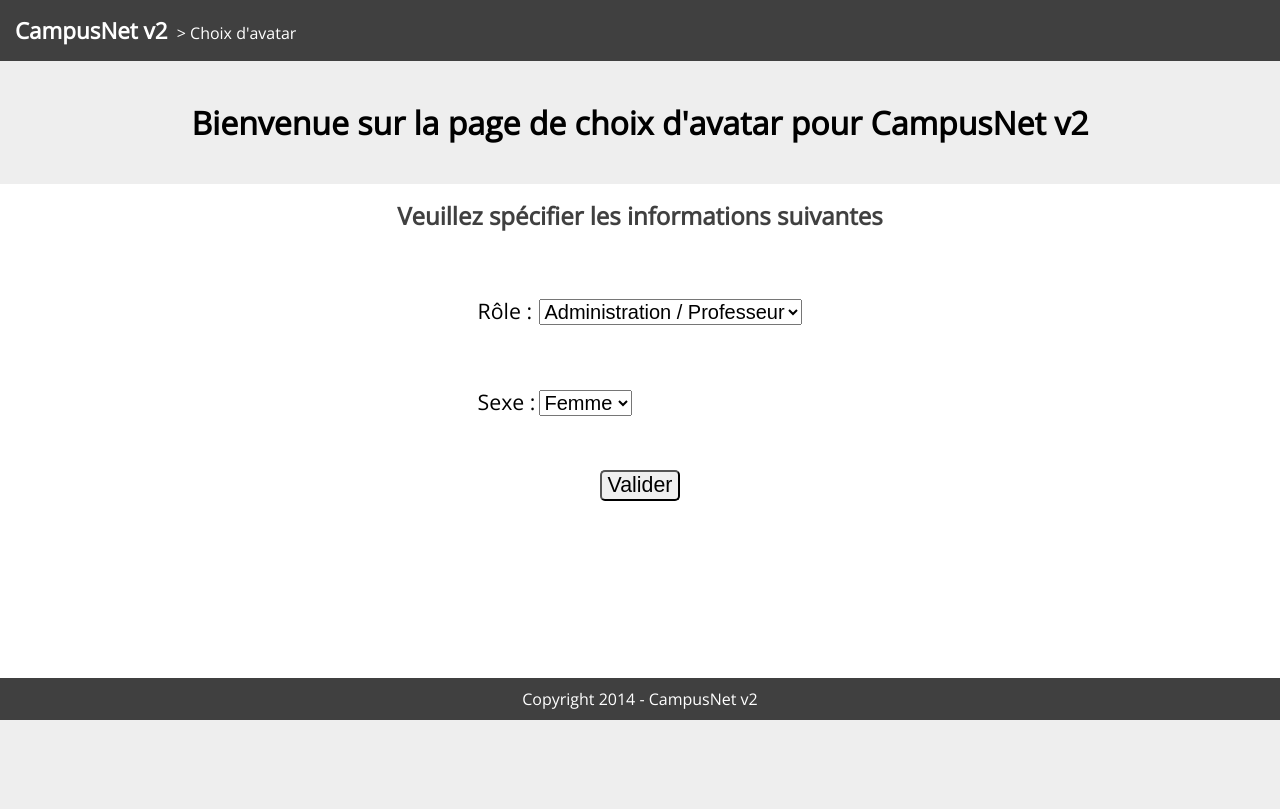
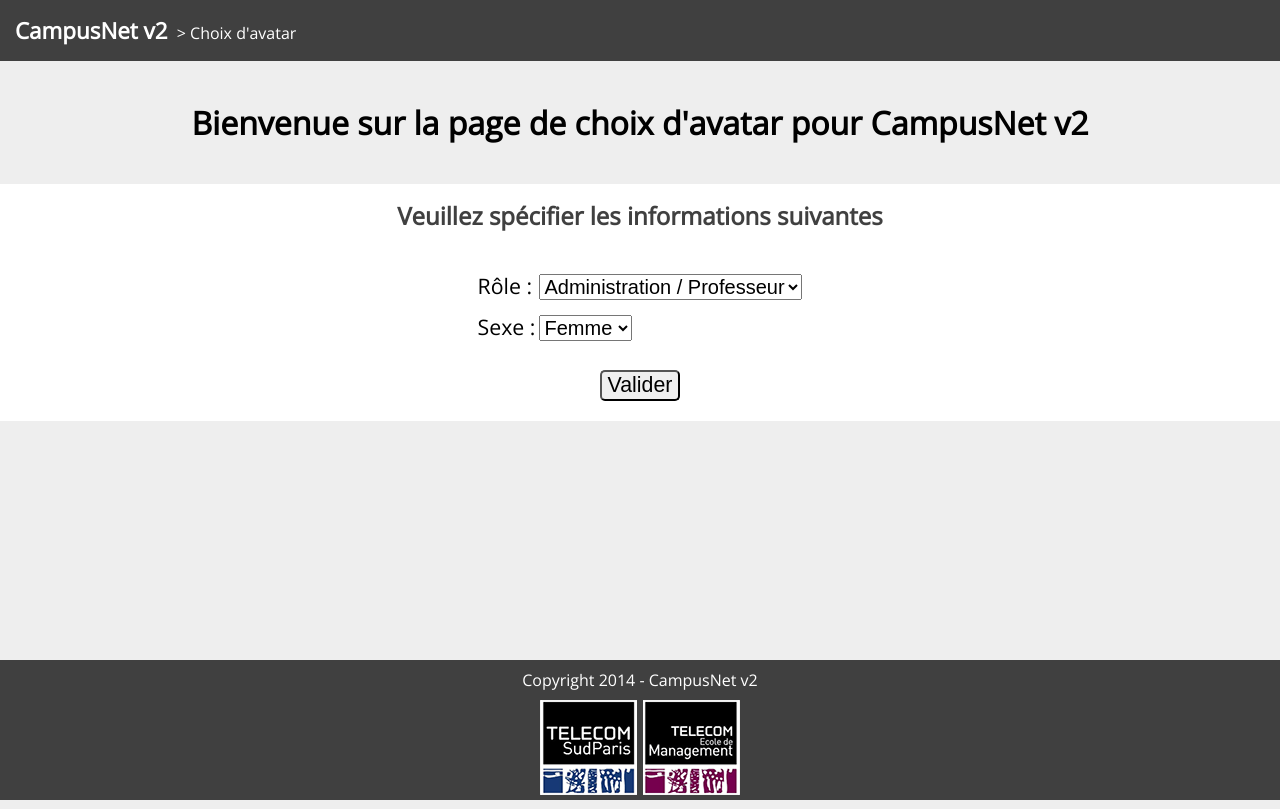
Before and after one commit to MrWormy/CampusNet, a website: page selectSkin.html in a window 1280 px wide. Drawn offline with nearby package versions, Linux system fonts and the light colour scheme.

Commit message:
Ajout des logos de TEM / TSP dans les pages à footer

```diff
--- a/admin/adminstyle.css
+++ b/admin/adminstyle.css
@@ -85,23 +85,23 @@ a {
 }
 
 #users {
-	background-image: url(../../assets/resources/icons/data_users.png);
+	background-image: url(../assets/resources/icons/data_users.png);
 }
 
 #rights {
-	background-image: url(../../assets/resources/icons/data_rights.png);
+	background-image: url(../assets/resources/icons/data_rights.png);
 }
 
 #maps {
-	background-image: url(../../assets/resources/icons/edit_maps.png);
+	background-image: url(../assets/resources/icons/edit_maps.png);
 }
 
 #pnjs {
-	background-image: url(../../assets/resources/icons/edit_pnjs.png);
+	background-image: url(../assets/resources/icons/edit_pnjs.png);
 }
 
 #quests {
-	background-image: url(../../assets/resources/icons/edit_quests.png);
+	background-image: url(../assets/resources/icons/edit_quests.png);
 }
 
 .tile:hover {
@@ -154,8 +154,8 @@ aside {
 
 footer {
 	position: relative;
-	margin-top: -40px;
-	height: 40px;
+	margin-top: -140px;
+	height: 140px;
 	line-height: 40px;
 	vertical-align: middle;
 	clear: both;
--- a/app/css/adminstyle.css
+++ b/app/css/adminstyle.css
@@ -154,8 +154,8 @@ aside {
 
 footer {
 	position: relative;
-	margin-top: -40px;
-	height: 40px;
+	margin-top: -140px;
+	height: 140px;
 	line-height: 40px;
 	vertical-align: middle;
 	clear: both;
--- a/app/css/selectstyle.css
+++ b/app/css/selectstyle.css
@@ -6,6 +6,15 @@ body {
 	text-align: center;
 	font-family: 'Open Sans', 'sans-serif';
 	background-color: #EEEEEE;
+}
+
+html, body, #wrap {margin: 0px; height: 100%;}
+
+body > #wrap {height: auto; min-height: 100%;}
+
+#content{
+	padding-top: 10px;
+	padding-bottom: 40px;
 }
 
 header {
@@ -63,8 +72,8 @@ table{
 }
 
 form td{
-	padding-top: 30px;
-	padding-bottom: 30px;
+	padding-top: 5px;
+	padding-bottom: 5px;
 	text-align: left;
 	font-size: 16pt;
 }
@@ -92,8 +101,11 @@ aside {
 }
 
 footer {
-	padding: 10px;
-	bottom: 0;
+	position: relative;
+	margin-top: -140px;
+	height: 140px;
+	line-height: 40px;
+	vertical-align: middle;
 	clear: both;
 	background-color: #404040;
 	color: white;
--- a/app/selectSkin.js
+++ b/app/selectSkin.js
@@ -7,7 +7,7 @@ function showChoices (form){
 	if(role == "adm" && sexe == "m"){
 		color[2] = "black";
 	}
-	skinTable = '<h2> Choisissez votre avatar</h2><h2 class="warning">Attention, ce choix est définitif !</h2><br><table>';
+	skinTable = '<h2> Choisissez votre avatar</h2><h2 class="warning">Attention, ce choix est définitif !</h2><table>';
 	for(var i = 0; i < 3; i++){
 		skinTable += '<tr>';
 		for(var j = 0; j < 3; j++){
--- a/selectSkin.html
+++ b/selectSkin.html
@@ -6,12 +6,13 @@
   <link rel="stylesheet" type="text/css" href="app/css/selectstyle.css">
 </head>
 <body>
+	<div id="wrap">
 	<header>
 		<span id="titre">CampusNet v2</span>
 		<span id="path">></span> Choix d'avatar
 	</header>
 	<h1>Bienvenue sur la page de choix d'avatar pour CampusNet v2</h1>
-	<section id="infos">
+	<section id="selectSkin">
 		<h2> Veuillez spécifier les informations suivantes</h2>
 		<br>
 		<form name="infoAvatar" method="GET">
@@ -27,16 +28,10 @@
 			<input onclick="showChoices(this.form);" type="button" name="button" value="Valider"/>
 		</form>
 	</section>
-	<section id="selectSkin">
-		<br>
-		<br>
-		<br>
-		<br>
-		<br>
-		<br>
-	</section>
+</div>
 	<footer>
-		Copyright 2014 - CampusNet v2
+		Copyright 2014 - CampusNet v2<br>
+		<img src="./logos.png"/>
 	</footer>
 	<script type="text/javascript" src="app/selectSkin.js"></script>
 </body>
```
Also changed, not shown: 404.html (+2 -1 lines), admin/editeur_de_quetes/index.html (+2 -1 lines), admin/index.html (+2 -1 lines), logos.png (added).
